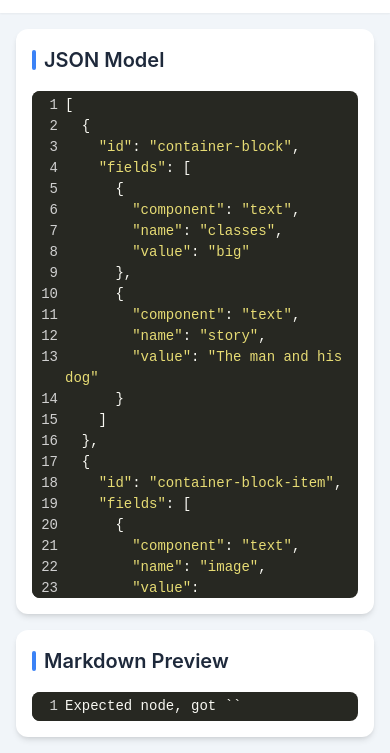
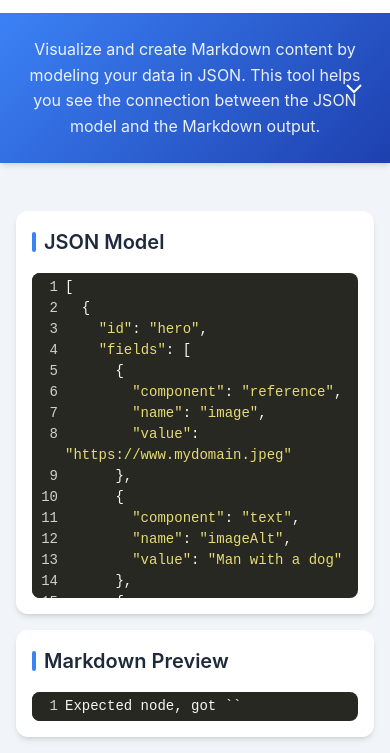
Before and after one commit to bhellema/ue-modeler, a website built with webpack: page src/index.html in a window 390 px wide. Shown: the part 91-844 px from the top of the page. Built offline with nearby package versions, Linux system fonts and the light colour scheme; what @adobe/helix-markdown-support, @adobe/remark-gridtables, hast-util-to-mdast would draw is missing.

Commit message:
Add some heading text

```diff
--- a/src/index.html
+++ b/src/index.html
@@ -16,6 +16,18 @@
       <h1>UE Modeler</h1>
     </div>
   </nav>
+
+  <div class="description-container" role="button" tabindex="0">
+    <button class="collapse-button" aria-label="Toggle description">
+      <svg class="collapse-icon" viewBox="0 0 24 24" fill="none" stroke="currentColor" stroke-width="2">
+        <path d="M19 9l-7 7-7-7" />
+      </svg>
+    </button>
+    <div class="description-content">
+      <p>Visualize and create Markdown content by modeling your data in JSON. This tool helps you see the connection
+        between the JSON model and the Markdown output.</p>
+    </div>
+  </div>
 
   <div class="container">
     <main>
--- a/src/index.js
+++ b/src/index.js
@@ -19,8 +19,24 @@ const modelData = {
   'block-with-classes': blockWithClassesJson
 };
 
+// Handle description container collapse
+const descriptionContainer = document.querySelector('.description-container');
+const collapseButton = document.querySelector('.collapse-button');
+
+function toggleDescription() {
+  descriptionContainer.classList.toggle('collapsed');
+}
+
+descriptionContainer.addEventListener('click', toggleDescription);
+descriptionContainer.addEventListener('keydown', (e) => {
+  if (e.key === 'Enter' || e.key === ' ') {
+    e.preventDefault();
+    toggleDescription();
+  }
+});
+
 // Set initial content to hero model
-editor.setValue(JSON.stringify(blockJson, null, 2));
+editor.setValue(JSON.stringify(heroJson, null, 2));
 
 // dynamically add a button for each model
 Object.keys(modelData).forEach(model => {
--- a/src/styles.css
+++ b/src/styles.css
@@ -221,3 +221,106 @@ h2::before {
 ::-webkit-scrollbar-thumb:hover {
   background: #94a3b8;
 }
+
+.description-container {
+  background: linear-gradient(135deg, var(--primary-color) 0%, var(--secondary-color) 100%);
+  color: white;
+  padding: 2rem 0;
+  margin-bottom: 2rem;
+  box-shadow: var(--shadow-md);
+  position: relative;
+  transition: all 0.3s ease-in-out;
+  min-height: 30px;
+  cursor: pointer;
+}
+
+.description-container:focus {
+  outline: 2px solid rgba(255, 255, 255, 0.5);
+  outline-offset: 2px;
+}
+
+.description-container.collapsed {
+  padding: 1rem 0;
+  margin-bottom: 1rem;
+}
+
+.description-container.collapsed .description-content {
+  display: none;
+}
+
+.description-container.collapsed .collapse-icon {
+  transform: rotate(180deg);
+}
+
+.collapse-button {
+  position: absolute;
+  right: 1rem;
+  top: 50%;
+  transform: translateY(-50%);
+  background: none;
+  border: none;
+  color: white;
+  cursor: pointer;
+  padding: 0.5rem;
+  border-radius: 50%;
+  display: flex;
+  align-items: center;
+  justify-content: center;
+  transition: var(--transition);
+  pointer-events: none;
+}
+
+.collapse-button:hover {
+  background-color: rgba(255, 255, 255, 0.1);
+}
+
+.collapse-icon {
+  width: 24px;
+  height: 24px;
+  transition: transform 0.3s ease-in-out;
+}
+
+.description-content {
+  max-width: 1600px;
+  margin: 0 auto;
+  padding: 0 3rem 0 2rem;
+  text-align: center;
+  transition: opacity 0.3s ease-in-out;
+}
+
+.description-content h2 {
+  font-size: 2rem;
+  font-weight: 700;
+  margin-bottom: 1rem;
+  color: white;
+}
+
+.description-content p {
+  font-size: 1.1rem;
+  line-height: 1.6;
+  max-width: 800px;
+  margin: 0 auto;
+  opacity: 0.9;
+}
+
+.description-content h2::before {
+  display: none;
+}
+
+@media (max-width: 768px) {
+  .description-container {
+    padding: 1.5rem 0;
+  }
+
+  .description-content {
+    padding: 0 1rem;
+  }
+
+  .description-content h2 {
+    font-size: 1.5rem;
+  }
+
+  .description-content p {
+    font-size: 1rem;
+  }
+}
```
